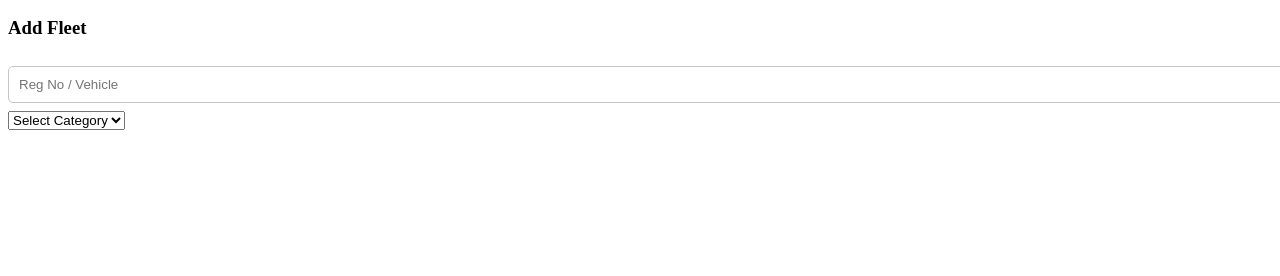
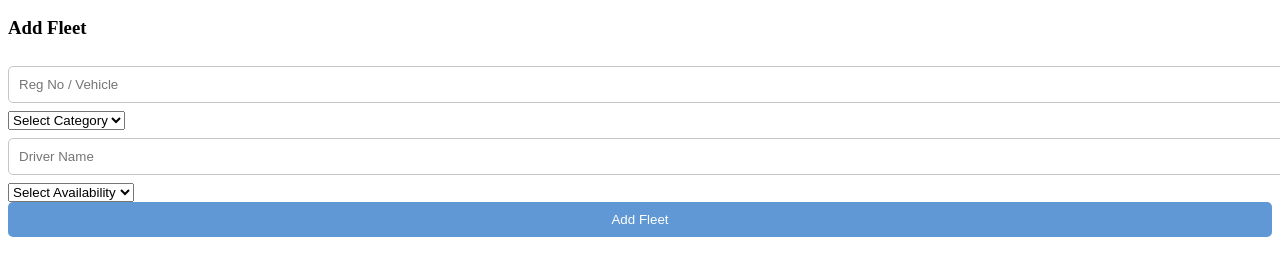
Before and after one commit to GanagallaJoshitha/fleet-management-app, a plain HTML site: page admin.html in a window 1280 px wide. Shown: the part 50-326 px from the top of the page. Drawn offline with Linux system fonts and the light colour scheme.

Commit message:
Updating admin.html

```diff
--- a/admin.html
+++ b/admin.html
@@ -21,7 +21,15 @@
                 <option value = "Truck">Truck</option>
                 <option value = "Bus">Bus</option>
             </select>
+            <input type = "text" id = "driverName" placeholder="Driver Name">
+            <select id = "available">
+                <option value = "">Select Availability</option>
+                <option value = "Available">Available</option>
+                 <option value = "Unavailable">Unavailable</option>
+            </select>
+            <button onclick="addingFleet()">Add Fleet</button>
         </div>
+        <div class = "content"
     </div>
 
 </body>
```
